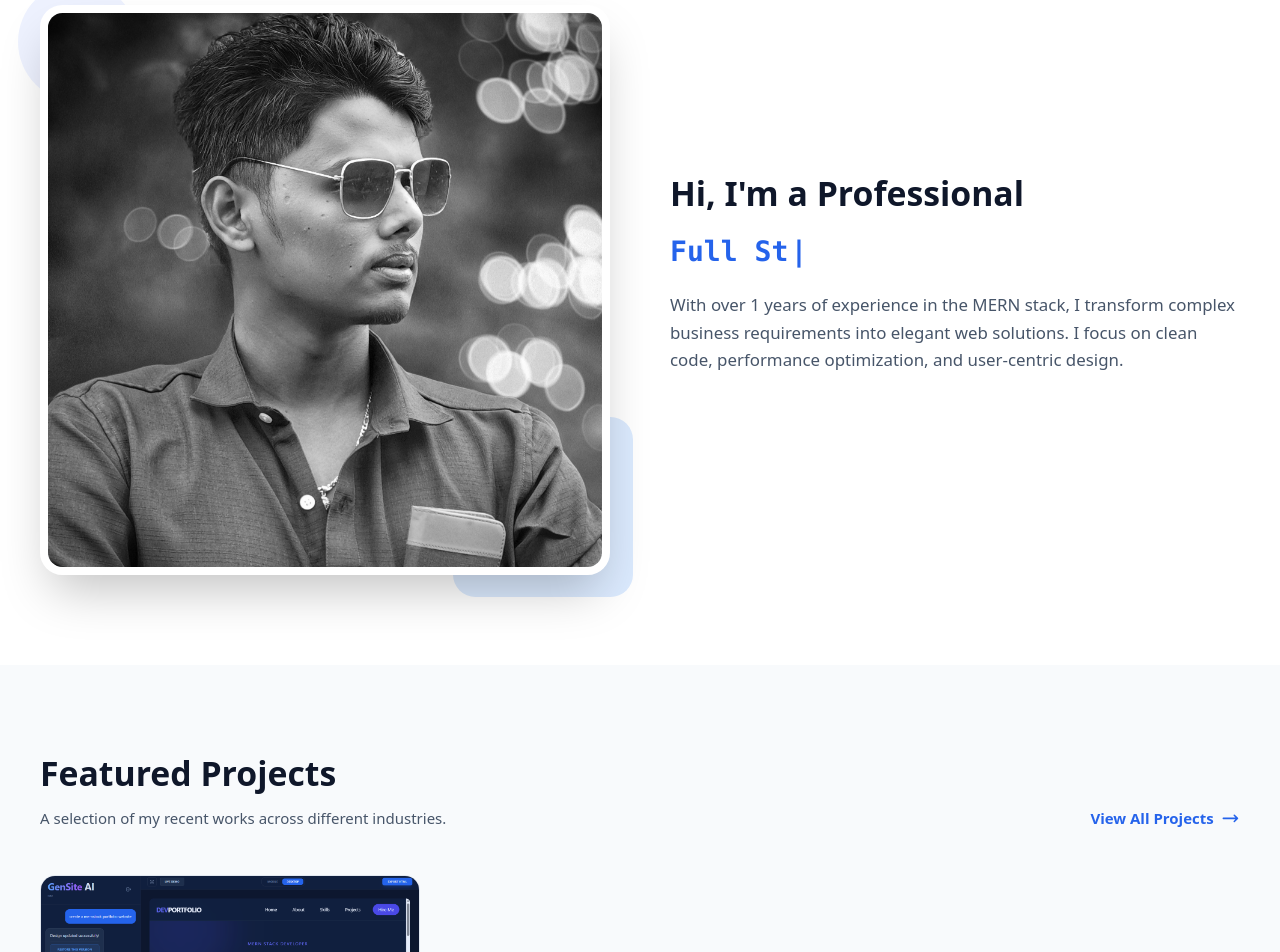
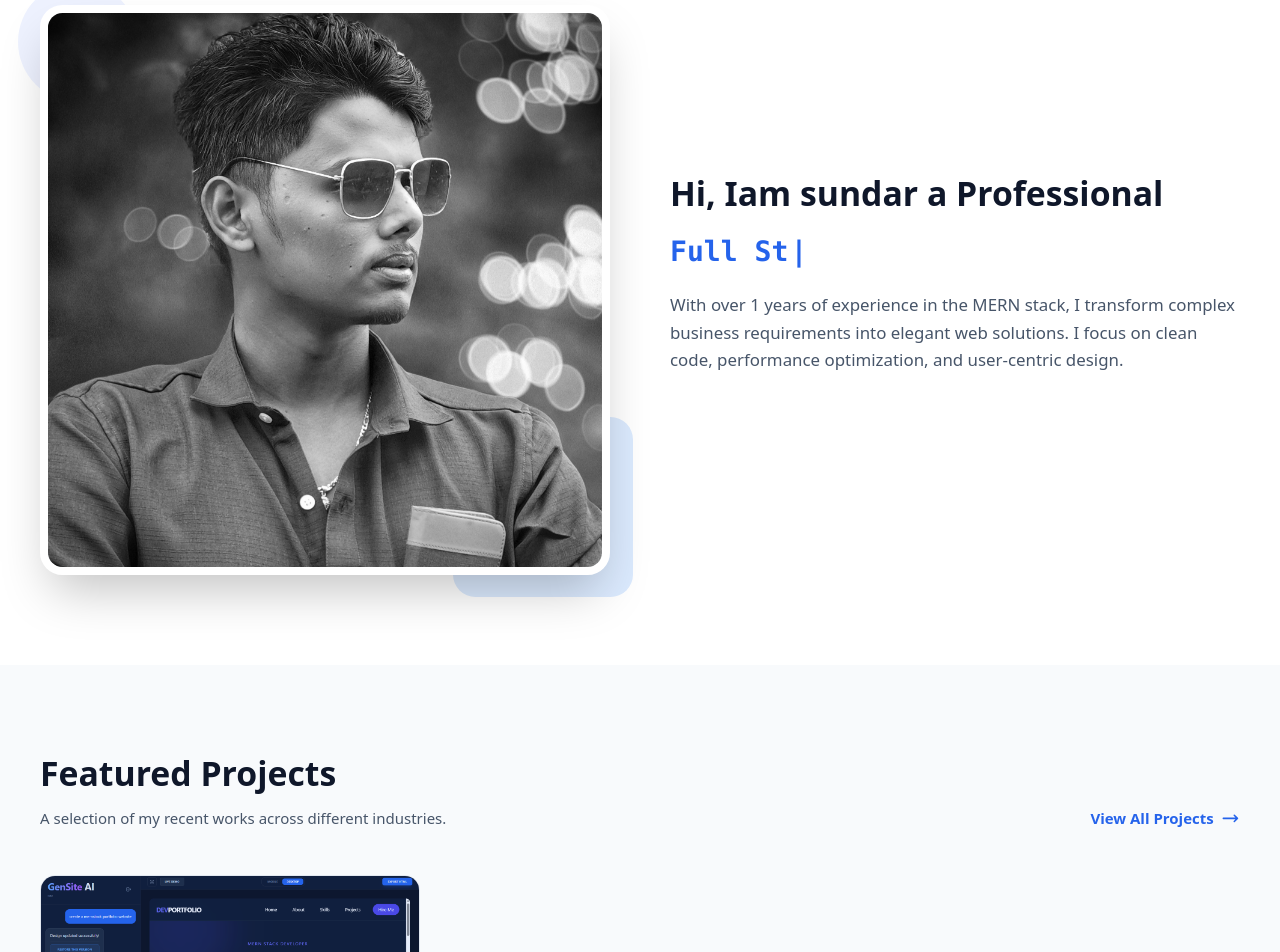
Before and after one commit to sundarkandan/freelance, a React (Vite) app: page / in a window 1280 px wide. Shown: the part 858-1810 px from the top of the page. Built offline with nearby package versions, Linux system fonts and the light colour scheme.

Commit message:
profile image changed

```diff
--- a/src/component/FreeLance.jsx
+++ b/src/component/FreeLance.jsx
@@ -170,7 +170,7 @@ import { Link } from 'react-router-dom';
                         <div className="absolute -top-6 -left-6 w-32 h-32 bg-indigo-50 rounded-full -z-0"></div>
                     </div>
                     <div data-aos="fade-up">
-                        <h2 className="text-4xl font-bold mb-6">Hi, I'm a Professional</h2>
+                        <h2 className="text-4xl font-bold mb-6">Hi, Iam sundar a Professional</h2>
                         {/* About Section-la intha edathula update pannunga */}
     <div className="text-3xl font-mono font-bold text-blue-600 mb-6 flex items-center">
         <TypedText words={["Full Stack Developer", "MERN Stack Expert", "Freelance Web Builder"]} />
```
